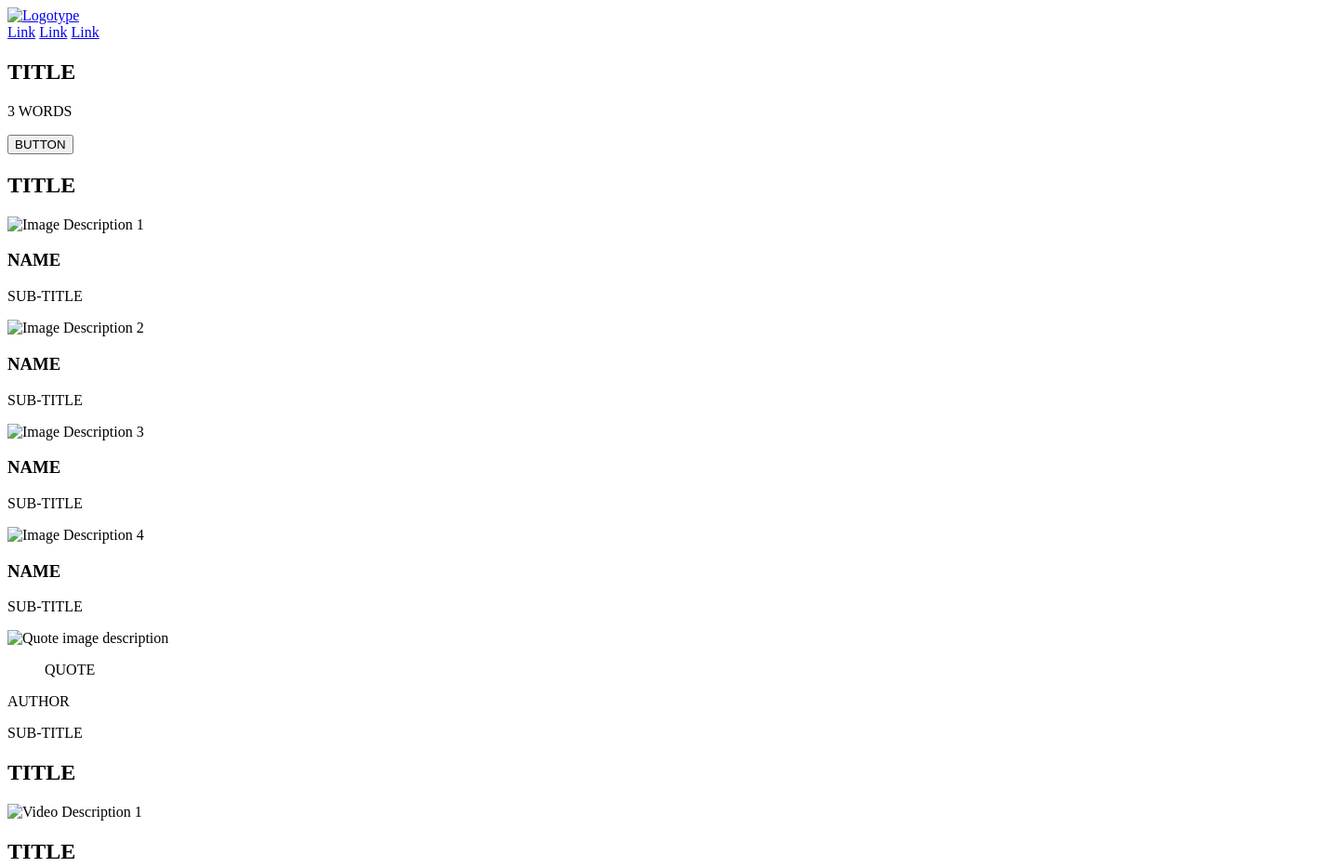
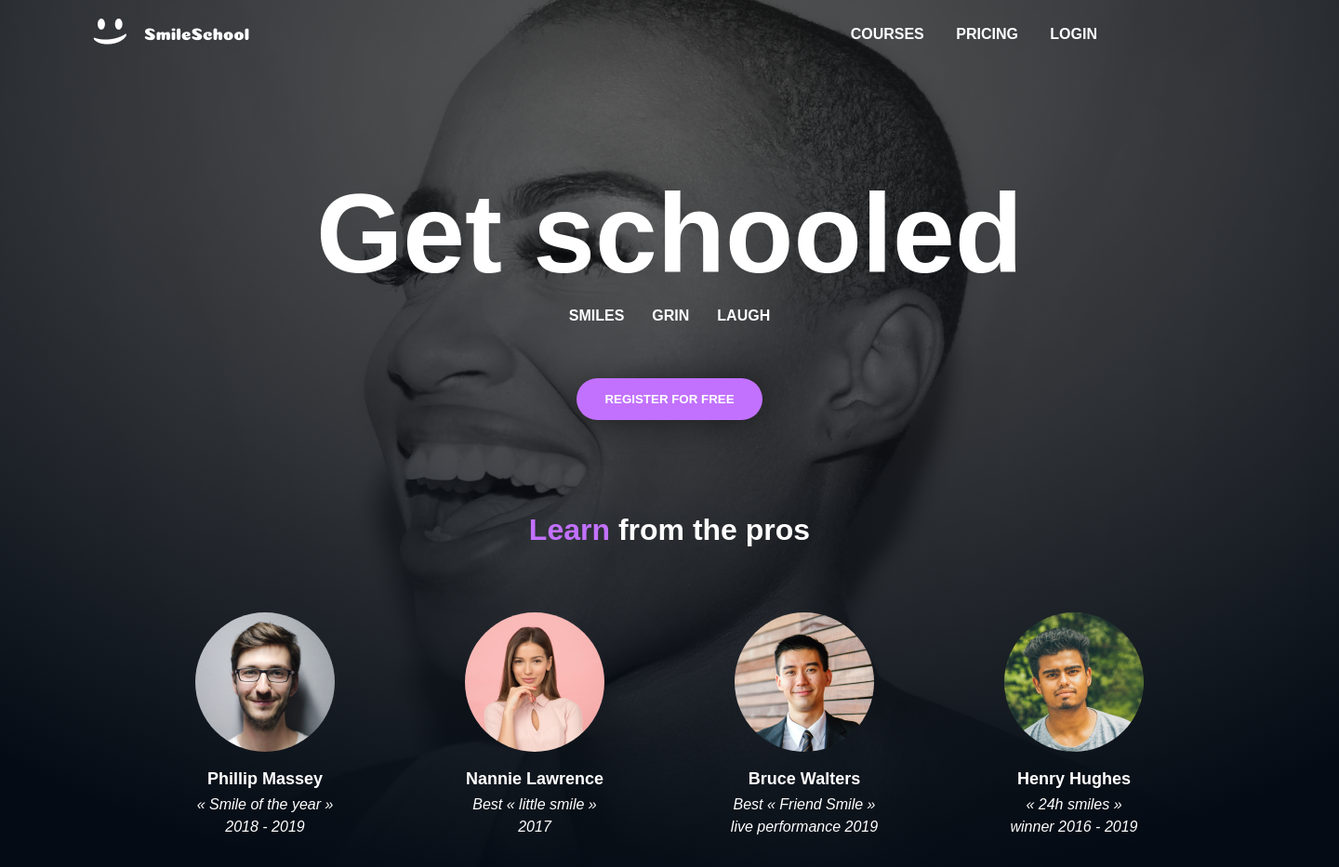
Before and after one commit to suarezvalentinaa/holbertonschool-web-development, a plain HTML site: page css_advanced/index.html in a window 1280 px wide. Shown: the top 933 px of the page at 93% size, 1440 px wide, since content can reach past the window. Drawn offline with Linux system fonts and the light colour scheme.

Commit message:
css ejercicio 2

```diff
--- a/css_advanced/index.html
+++ b/css_advanced/index.html
@@ -3,49 +3,65 @@
   <head>
     <meta charset="UTF-8" />
     <meta name="viewport" content="width=device-width, initial-scale=1.0" />
-    <title>Web Page</title>
+    <title>Smile School Webpage</title>
     <link rel="stylesheet" href="styles.css" />
   </head>
   <body>
     <header>
       <a href="#">
-        <img src="logo.png" alt="Logotype" />
+          <img src="./images/logo.png" alt="Smile School Webpage Logo" />
       </a>
-      <nav>
-        <a href="#">Link</a>
-        <a href="#">Link</a>
-        <a href="#">Link</a>
-      </nav>
+      <div>
+        <a href="#">COURSES</a>
+        <a href="#">PRICING</a>
+        <a href="#">LOGIN</a>
+      </div>
     </header>
     <main>
-      <section>
+      <section class="first-section">
         <div>
-          <h1>TITLE</h1>
-          <p>3 WORDS</p>
-          <button>BUTTON</button>
+          <h1>Get schooled</h1>
+          <div class="first-section-text">
+            <p>SMILES</p>
+            <p>GRIN</p>
+            <p>LAUGH</p>
+          </div>
+          <button class="register-button">REGISTER FOR FREE</button>
         </div>
-        <div>
-          <h2>TITLE</h2>
-          <div>
-            <div>
-              <img src="image1.jpg" alt="Image Description 1" />
-              <h3>NAME</h3>
-              <p>SUB-TITLE</p>
+        <div class="learn-section">
+          <h2 class="learn-title"><span>Learn</span> from the pros</h2>
+          <div class="pros-container">
+            <div class="pro-card">
+              <img src="./images/philip.png" alt="Phillip Massey" />
+              <h3>Phillip Massey</h3>
+              <p>
+                « Smile of the year » <br />
+                2018 - 2019
+              </p>
             </div>
-            <div>
-              <img src="image2.jpg" alt="Image Description 2" />
-              <h3>NAME</h3>
-              <p>SUB-TITLE</p>
+            <div class="pro-card">
+              <img src="./images/nannie.png" alt="Nannie Lawrence" />
+              <h3>Nannie Lawrence</h3>
+              <p>
+                Best « little smile » <br />
+                2017
+              </p>
             </div>
-            <div>
-              <img src="image3.jpg" alt="Image Description 3" />
-              <h3>NAME</h3>
-              <p>SUB-TITLE</p>
+            <div class="pro-card">
+              <img src="./images/bruce.png" alt="Bruce Walters" />
+              <h3>Bruce Walters</h3>
+              <p>
+                Best « Friend Smile » <br />
+                live performance 2019
+              </p>
             </div>
-            <div>
-              <img src="image4.jpg" alt="Image Description 4" />
-              <h3>NAME</h3>
-              <p>SUB-TITLE</p>
+            <div class="pro-card">
+              <img src="./images/henry.png" alt="Henry Hughes" />
+              <h3>Henry Hughes</h3>
+              <p>
+                « 24h smiles » <br />
+                winner 2016 - 2019
+              </p>
             </div>
           </div>
         </div>
--- a/css_advanced/styles.css
+++ b/css_advanced/styles.css
@@ -0,0 +1,149 @@
+/* Reset default styles */
+* {
+  margin: 0;
+  padding: 0;
+  box-sizing: border-box;
+}
+
+body {
+  font-family: "Source Sans Pro", sans-serif;
+  color: white;
+}
+
+/* Header styles */
+header {
+  padding: 20px 100px;
+  display: flex;
+  justify-content: space-between;
+  align-items: center;
+  position: absolute;
+  width: 100%;
+  z-index: 1;
+}
+
+header img {
+  height: 30px;
+}
+
+header div a {
+  text-decoration: none;
+  color: white;
+  margin-left: 30px;
+  font-weight: 700;
+}
+
+/* Hero section styles */
+main section:first-child {
+  background: linear-gradient(rgba(0, 0, 0, 0.5), rgba(0, 0, 0, 0.5)),
+    url("./images/background.png");
+  background-repeat: no-repeat;
+  background-size: cover;
+  background-position: center;
+  min-height: 100vh;
+  display: flex;
+  flex-direction: column;
+  justify-content: center;
+  align-items: center;
+  text-align: center;
+  position: relative;
+}
+
+main section:first-child h1 {
+  font-size: 120px;
+  font-weight: bold;
+  margin: 0;
+  line-height: 1;
+}
+
+.first-section {
+  background-image: url("./images/Background.png");
+  background-size: cover;
+  background-position: center;
+  background-repeat: no-repeat;
+  position: absolute;
+  width: 1440px;
+  height: 1093px;
+  left: 0px;
+  top: 0px;
+  background: radial-gradient(
+      85.9% 85.9% at 50% 14.1%,
+      rgba(41, 48, 61, 0.0001) 0%,
+      #071629 100%
+    ),
+    #000000;
+  background-blend-mode: normal, color;
+}
+
+.first-section-text {
+  display: flex;
+  justify-content: center;
+  gap: 30px;
+  margin: 20px 0;
+}
+
+.first-section-text p {
+  font-weight: bold;
+  font-size: 16px;
+}
+
+button.register-button {
+  background: #c271ff;
+  border: none;
+  border-radius: 25px;
+  padding: 15px 30px;
+  color: white;
+  font-weight: bold;
+  margin-top: 38px;
+  cursor: pointer;
+  filter: drop-shadow(0px 2px 20px rgba(0, 0, 0, 0.5));
+}
+
+/* Learn from pros section */
+.learn-section {
+  margin-top: 100px;
+  text-align: center;
+  color: white;
+}
+
+.learn-title {
+  font-size: 32px;
+  margin-bottom: 70px;
+}
+
+.learn-title span {
+  color: #c271ff;
+}
+
+.pros-container {
+  display: flex;
+  justify-content: center;
+  gap: 70px;
+  max-width: 1200px;
+  margin: 0 auto;
+  padding: 0 20px;
+}
+
+.pro-card {
+  width: 220px;
+}
+
+.pro-card img {
+  width: 150px;
+  height: 150px;
+  border-radius: 50%;
+  margin-bottom: 15px;
+  object-fit: cover;
+}
+
+.pro-card h3 {
+  color: white;
+  font-size: 18px;
+  margin-bottom: 5px;
+}
+
+.pro-card p {
+  color: white;
+  font-style: italic;
+  font-size: 16px;
+  line-height: 1.5;
+}
```
Also changed, not shown: css_advanced/images/background.png (added), css_advanced/images/bruce.png (added), css_advanced/images/henry.png (added), css_advanced/images/logo.png (added), css_advanced/images/nannie.png (added), css_advanced/images/philip.png (added).
